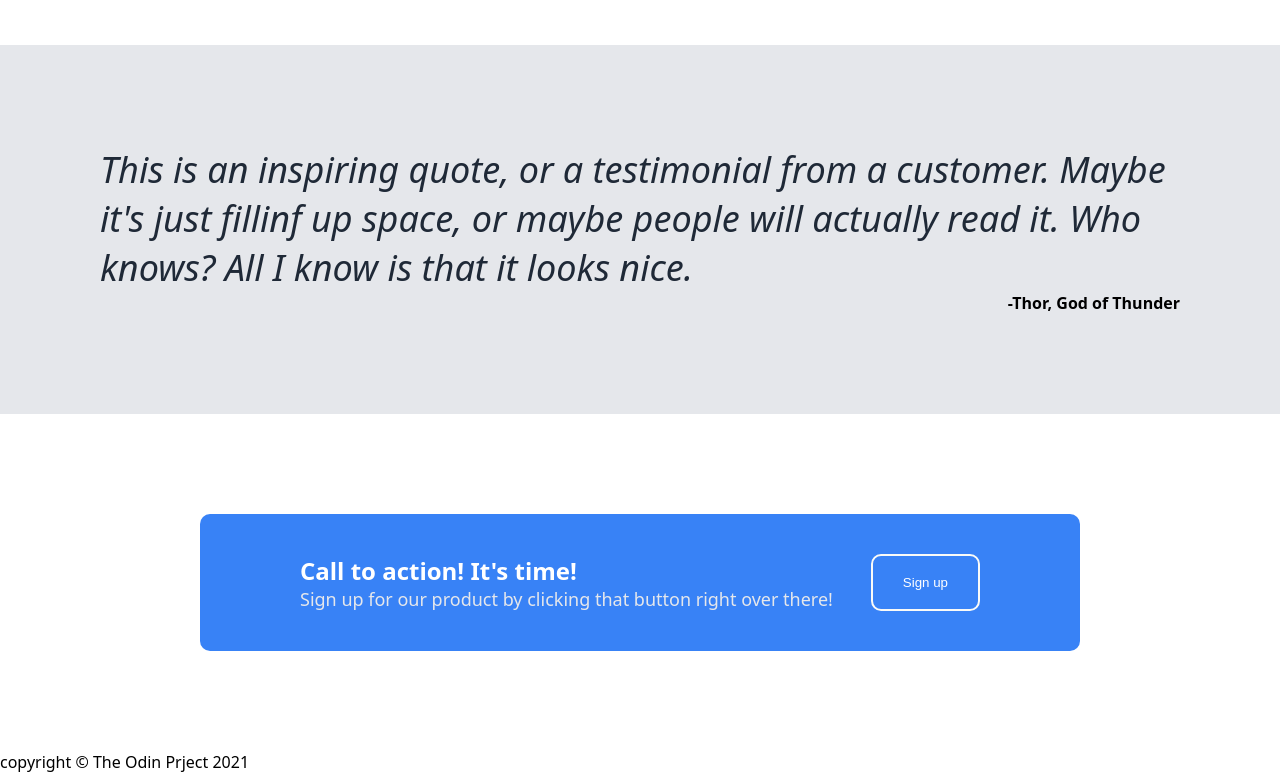
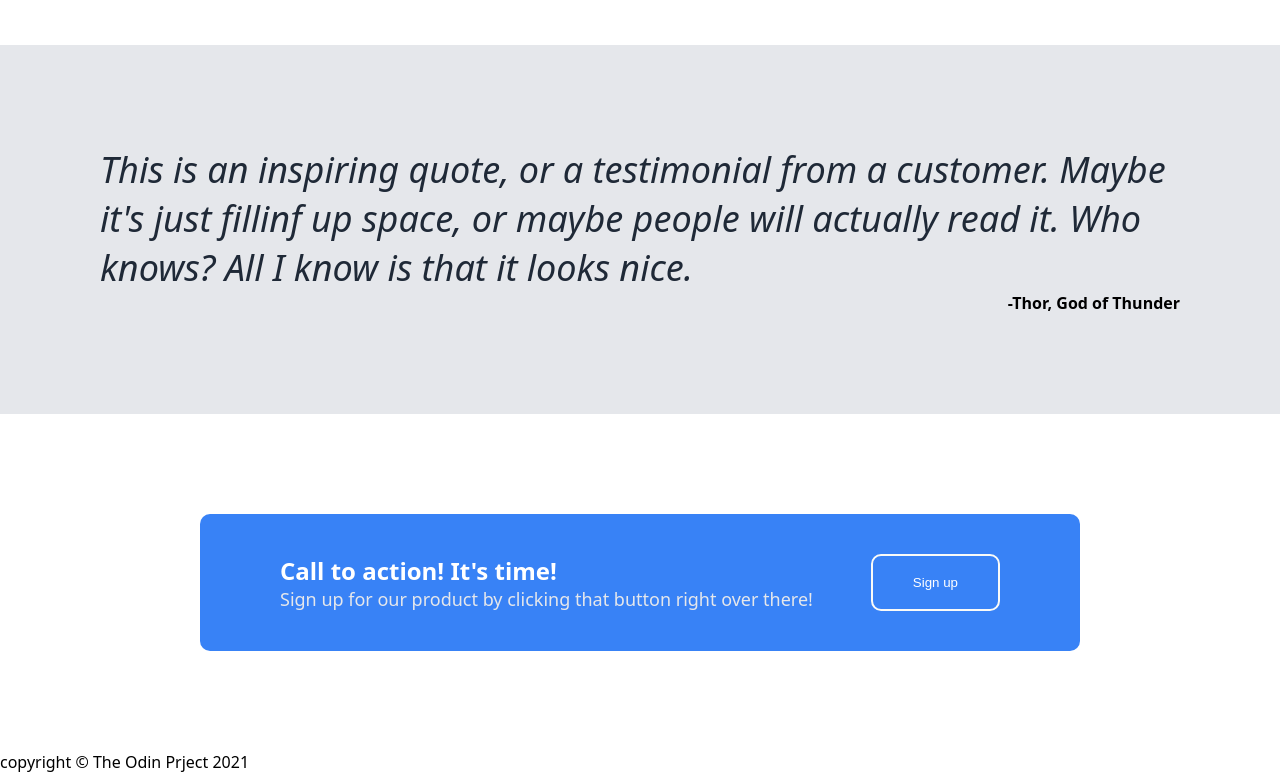
Before and after one commit to BBJ197/TheOdinProject-LandingPage, a plain HTML site: page index.html in a window 1280 px wide. Shown: the part 863-1636 px from the top of the page. Drawn offline with Linux system fonts and the light colour scheme.

Commit message:
updated body 4

```diff
--- a/style.css
+++ b/style.css
@@ -138,7 +138,7 @@ h3 {
 .box {
     background-color: #3882F6;
     display: flex;
-    padding: 40px 100px;
+    padding: 40px 80px;
     border-radius: 10px;
     justify-content: space-between;
 }
@@ -153,5 +153,5 @@ h3 {
     color: white;
     border: #F9FAF8 solid 2px;
     border-radius: 10px;
-    padding: 0px 30px;
+    padding: 0px 40px;
 }
```
